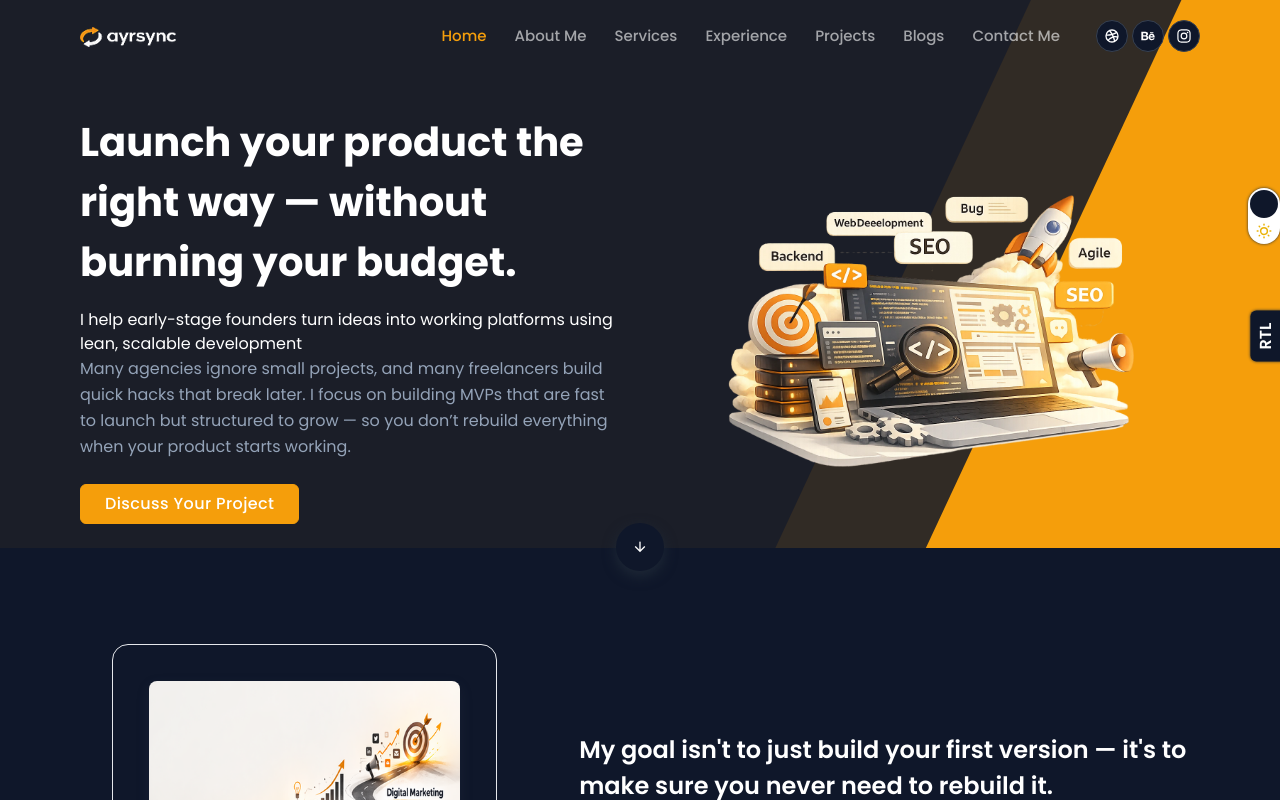
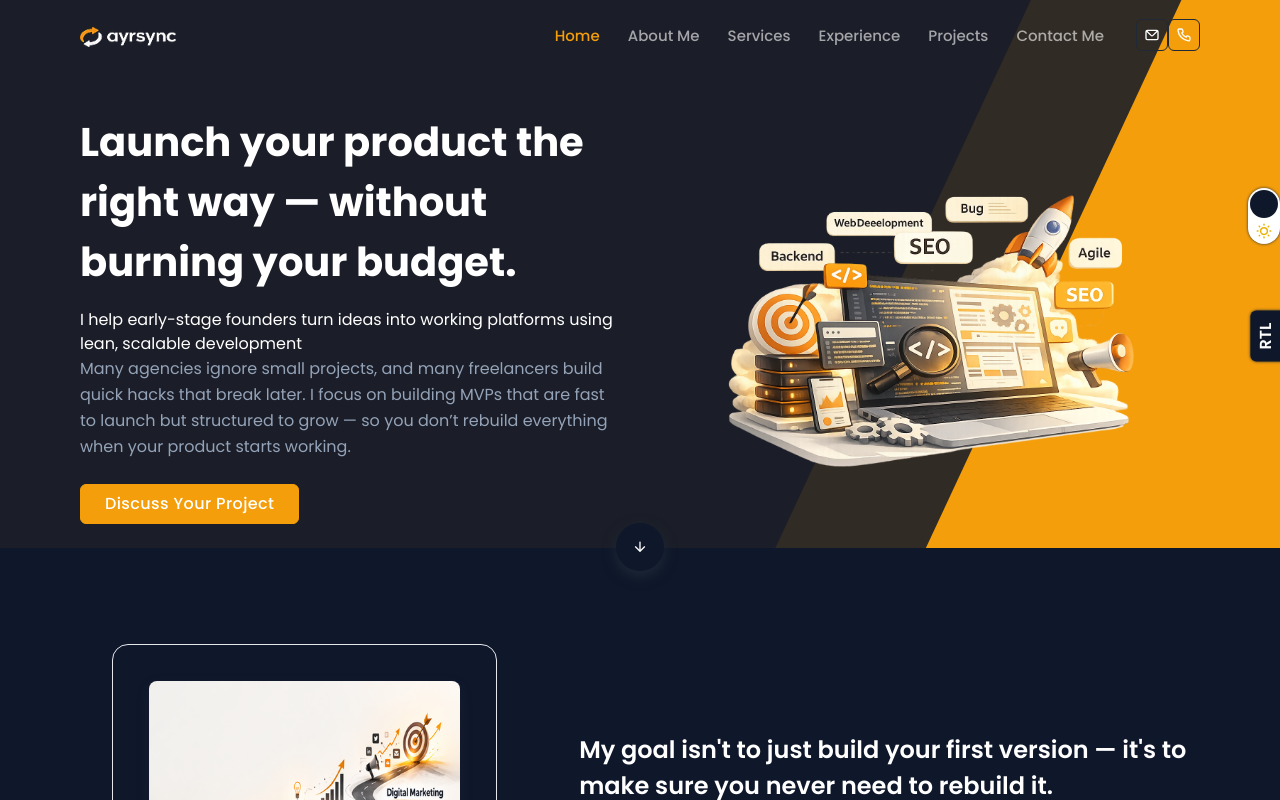
Before and after one commit to ayrsync/my-portfolio, a Next.js app: page / in a window 1280 px wide. Shown: the top 800 px of the page. Built offline with nearby package versions, Linux system fonts and the light colour scheme.

Commit message:
navbar changes

```diff
--- a/src/app/components/Navbar.js
+++ b/src/app/components/Navbar.js
@@ -43,46 +43,23 @@ export default function Navbar() {
           {/* <!-- Navbar Button --> */}
           <ul className="list-none menu-social mb-0">
             <li className="inline-flex">
-              <Link href="" className="ms-1">
-                <span className="login-btn-primary">
-                  <span className="btn btn-icon btn-sm rounded-full bg-amber-500 hover:bg-amber-600 border-amber-500 hover:border-amber-600 text-white">
-                    <Unicons.UilDribbble width={16} />
-                  </span>
-                </span>
-                <span className="login-btn-light">
-                  <span className="btn btn-icon btn-sm rounded-full bg-gray-50 hover:bg-gray-200 dark:bg-slate-900 dark:hover:bg-gray-700 hover:border-gray-100 dark:border-gray-700 dark:hover:border-gray-700">
-                    <Unicons.UilDribbble width={16} />
-                  </span>
-                </span>
+              <Link
+                href="mailto:arysync@gmail.com"
+                className="btn btn-icon btn-sm border border-gray-800 rounded-md hover:border-amber-500 hover:bg-amber-500"
+              >
+                <Unicons.UilEnvelope width={16} />
               </Link>
-              <Link href="" className="ms-1">
-                <span className="login-btn-primary ">
-                  <span className="btn btn-icon btn-sm rounded-full bg-amber-500 hover:bg-amber-600 border-amber-500 hover:border-amber-600 text-white">
-                    <Unicons.UilBehance width={16} />
-                  </span>
-                </span>
-                <span className="login-btn-light ">
-                  <span className="btn btn-icon btn-sm rounded-full bg-gray-50 hover:bg-gray-200 dark:bg-slate-900 dark:hover:bg-gray-700 hover:border-gray-100 dark:border-gray-700 dark:hover:border-gray-700">
-                    <Unicons.UilBehance width={16} />
-                  </span>
-                </span>
-              </Link>
-              <Link href="" className="ms-1">
-                <span className="login-btn-primary">
-                  <span className="btn btn-icon btn-sm rounded-full bg-amber-500 hover:bg-amber-600 border-amber-500 hover:border-amber-600 text-white">
-                    <Unicons.UilInstagram width={16} />
-                  </span>
-                </span>
-                <span className="login-btn-light">
-                  <span className="btn btn-icon btn-sm rounded-full bg-gray-50 hover:bg-gray-200 dark:bg-slate-900 dark:hover:bg-gray-700 hover:border-gray-100 dark:border-gray-700 dark:hover:border-gray-700">
-                    <Unicons.UilInstagram width={16} />
-                  </span>
-                </span>
+
+              <Link
+                href="tel:+917657910037"
+                className="btn btn-icon btn-sm border border-gray-800 rounded-md hover:border-amber-500 hover:bg-amber-500"
+              >
+                <Unicons.UilPhone width={16} />
               </Link>
             </li>
           </ul>
           {/* <!-- Navbar Collapse Manu Button --> */}
-          <button
+          {/* <button
             data-collapse="menu-collapse"
             type="button"
             className="collapse-btn inline-flex items-center ms-2 text-dark dark:text-white lg_992:hidden"
@@ -91,7 +68,7 @@ export default function Navbar() {
           >
             <span className="sr-only">Navigation Menu</span>
             <i className="mdi mdi-menu text-[24px]"></i>
-          </button>
+          </button> */}
         </div>
 
         {/* <!-- Navbar Manu --> */}
@@ -100,7 +77,7 @@ export default function Navbar() {
           id="menu-collapse"
         >
           <ul className="navbar-nav" id="navbar-navlist">
-            <li className="nav-item">
+            <li className="nav-item cursor-pointer">
               <Link1
                 to="home"
                 activeClass="active"
@@ -112,7 +89,7 @@ export default function Navbar() {
                 Home
               </Link1>
             </li>
-            <li className="nav-item">
+            <li className="nav-item cursor-pointer">
               <Link1
                 to="about"
                 activeClass="active"
@@ -124,7 +101,7 @@ export default function Navbar() {
                 About Me
               </Link1>
             </li>
-            <li className="nav-item">
+            <li className="nav-item cursor-pointer">
               <Link1
                 to="service"
                 activeClass="active"
@@ -136,7 +113,7 @@ export default function Navbar() {
                 Services
               </Link1>
             </li>
-            <li className="nav-item">
+            <li className="nav-item cursor-pointer">
               <Link1
                 to="experience"
                 activeClass="active"
@@ -148,7 +125,7 @@ export default function Navbar() {
                 Experience
               </Link1>
             </li>
-            <li className="nav-item">
+            <li className="nav-item cursor-pointer">
               <Link1
                 to="project"
                 activeClass="active"
@@ -160,7 +137,7 @@ export default function Navbar() {
                 Projects
               </Link1>
             </li>
-            <li className="nav-item">
+            {/* <li className="nav-item">
               <Link1
                 to="blog"
                 activeClass="active"
@@ -171,8 +148,8 @@ export default function Navbar() {
               >
                 Blogs
               </Link1>
-            </li>
-            <li className="nav-item">
+            </li> */}
+            <li className="nav-item cursor-pointer">
               <Link1
                 to="contact"
                 activeClass="active"
```
